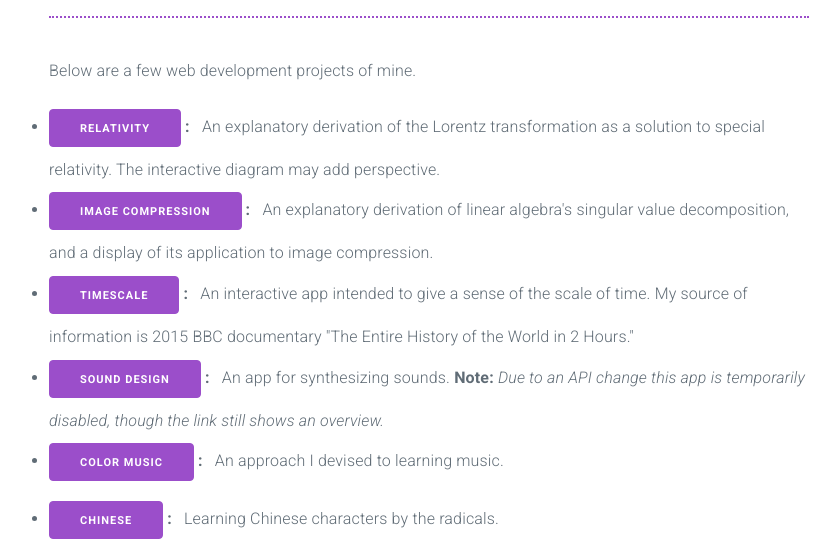
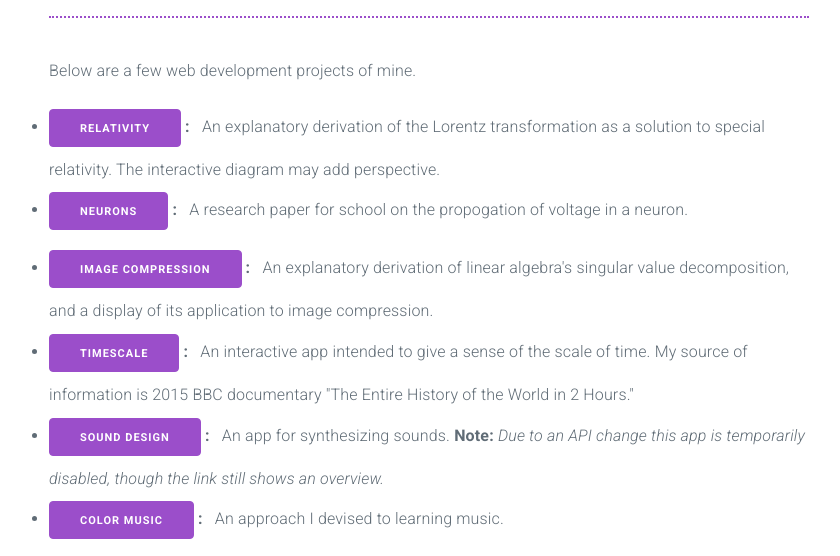
Before and after one commit to josephjohnston/josephjohnston.github.io, a plain HTML site: page index.html in a window 1280 px wide. Shown: the part 220-776 px from the top of the page, without its empty margins (211-1051 px from the left). Drawn offline with Linux system fonts and the light colour scheme.

Commit message:
Update index.html

```diff
--- a/index.html
+++ b/index.html
@@ -27,6 +27,11 @@
         <a class="button" href="relativity">relativity</a>
         <strong>:</strong>&nbsp&nbsp
         An explanatory derivation of the Lorentz transformation as a solution to special relativity. The interactive diagram may add perspective.
+      </li>
+      <li>
+        <a class="button" href="propagation-voltage-neuron.pdf">neurons</a>
+        <strong>:</strong>&nbsp&nbsp
+        A research paper for school on the propogation of voltage in a neuron.
       </li>
       <li>
         <a class="button" href="svd">image compression</a>
```
